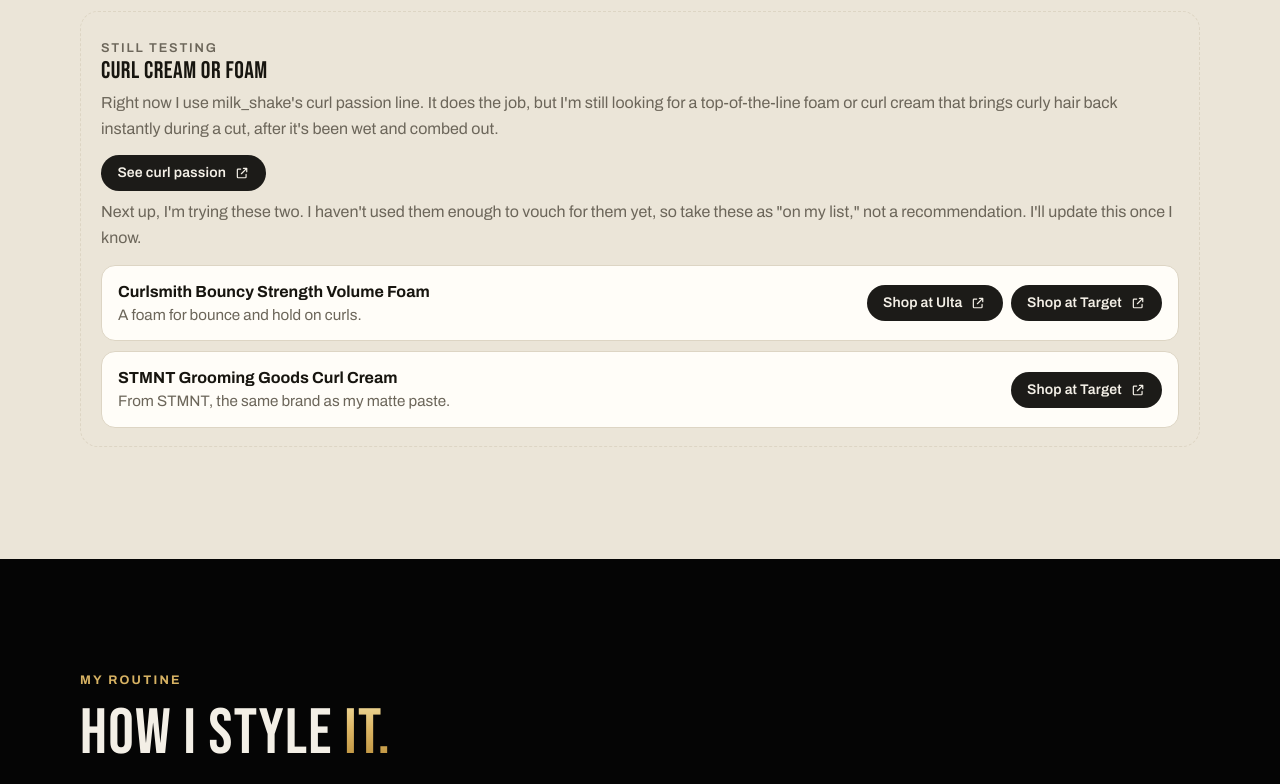
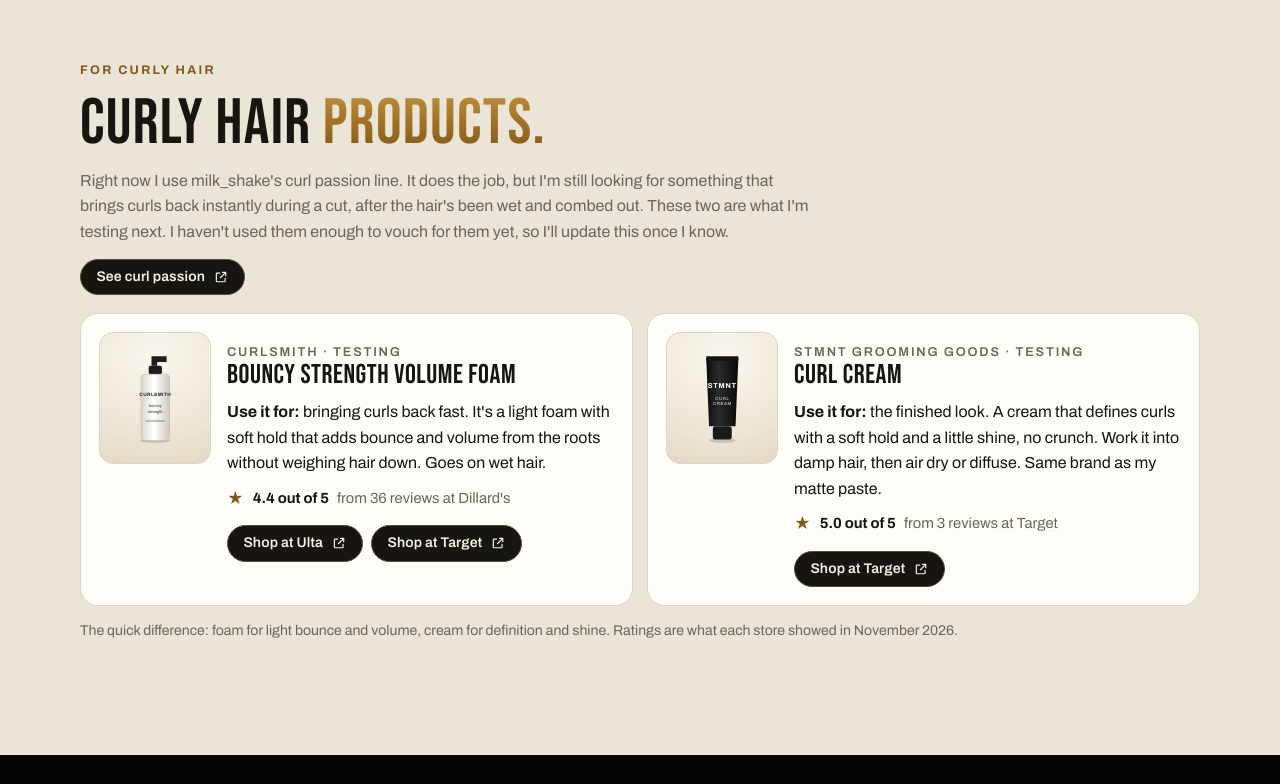
Before and after one commit to miguelflopez403-tech/Lopezcuts, a plain HTML site: page products.html in a window 1280 px wide. Shown: the part 1350-2134 px from the top of the page. Drawn offline with Linux system fonts and the light colour scheme.

Commit message:
Styling Products: Curly hair products section (#40)
Claude-Session: https://claude.ai/code/session_01GpJd7ooUEJFJEBUoUZs89K

Co-authored-by: Claude <noreply@anthropic.com>

```diff
--- a/products.html
+++ b/products.html
@@ -66,14 +66,15 @@
   .pr-steps b { display: grid; place-items: center; width: 40px; height: 40px; border-radius: 50%; background: var(--gold); color: #17130a; font: 400 1.4rem/1 var(--display); margin-bottom: 12px; }
   .pr-steps h3 { font-size: 1.5rem; margin-bottom: 6px; }
   .pr-steps p { margin: 0; line-height: 1.55; }
-  .pr-testing { margin-top: 14px; padding: 18px 20px; border-radius: 18px; border: 1px dashed var(--line); background: transparent; }
-  .pr-testing h3 { font-size: 1.5rem; }
-  .pr-testing p { margin: 8px 0 0; line-height: 1.6; color: var(--muted); }
-  .pr-testing > p + .pr-links { margin-bottom: 6px; }
-  .pr-try { list-style: none; margin: 14px 0 0; padding: 0; display: grid; gap: 10px; }
-  .pr-try li { display: flex; align-items: center; justify-content: space-between; gap: 12px 16px; flex-wrap: wrap; padding: 14px 16px; border-radius: 14px; background: var(--card); border: 1px solid var(--line); }
-  .pr-try span { color: var(--muted); font-size: .95rem; line-height: 1.5; }
-  .pr-try b { display: block; color: var(--text); font-size: 1rem; }
+  .pr-curly { margin-top: clamp(40px, 6vw, 64px); }
+  .pr-curly h2 { margin-bottom: 12px; }
+  .pr-curly-lede { max-width: 46em; line-height: 1.6; margin: 0; color: var(--muted); }
+  .pr-use b, .pr-rating b { color: var(--text); }
+  .pr-rating { display: flex; flex-wrap: wrap; align-items: center; gap: 4px 8px; font-size: .92rem; color: var(--muted); }
+  .pr-stars { color: var(--gold-deep); letter-spacing: 1px; font-size: 1rem; }
+  .pr-links .btn:not(.gold) { background: #17150f; color: #f3efe6; border: 1px solid #5a503f; }
+  .pr-links .btn:not(.gold):hover { border-color: var(--gold); }
+  .pr-note { margin: 14px 0 0; font-size: .88rem; color: var(--muted); }
   @media (max-width: 860px) { .pr-steps { grid-template-columns: 1fr 1fr; } }
   @media (max-width: 640px) {
     .pr-star { grid-template-columns: 1fr; }
@@ -191,16 +192,38 @@
         </li>
       </ul>
 
-      <div class="pr-testing">
-        <p class="pr-brand">Still testing</p>
-        <h3>Curl cream or foam</h3>
-        <p>Right now I use milk_shake's curl passion line. It does the job, but I'm still looking for a top-of-the-line foam or curl cream that brings curly hair back instantly during a cut, after it's been wet and combed out.</p>
+      <div class="pr-curly" id="curly">
+        <p class="kicker">For curly hair</p>
+        <h2>Curly hair <span class="gold">products.</span></h2>
+        <p class="pr-curly-lede">Right now I use milk_shake's curl passion line. It does the job, but I'm still looking for something that brings curls back instantly during a cut, after the hair's been wet and combed out. These two are what I'm testing next. I haven't used them enough to vouch for them yet, so I'll update this once I know.</p>
         <div class="pr-links"><a class="btn sm" href="https://us.milkshakehair.com/products/milk_shake-curl-passion-leave-in" target="_blank" rel="noopener">See curl passion <svg class="ic"><use href="#i-out"/></svg></a></div>
-        <p>Next up, I'm trying these two. I haven't used them enough to vouch for them yet, so take these as "on my list," not a recommendation. I'll update this once I know.</p>
-        <ul class="pr-try">
-          <li><span><b>Curlsmith Bouncy Strength Volume Foam</b>A foam for bounce and hold on curls.</span><span class="pr-links" style="margin:0"><a class="btn sm" href="https://www.ulta.com/search?search=curlsmith%20bouncy%20strength%20volume%20foam" target="_blank" rel="noopener">Shop at Ulta <svg class="ic"><use href="#i-out"/></svg></a><a class="btn sm" href="https://www.target.com/p/curlsmith-bouncy-strength-volume-foam-7-5-fl-oz-ulta-beauty/-/A-82518927" target="_blank" rel="noopener">Shop at Target <svg class="ic"><use href="#i-out"/></svg></a></span></li>
-          <li><span><b>STMNT Grooming Goods Curl Cream</b>From STMNT, the same brand as my matte paste.</span><a class="btn sm" href="https://www.target.com/p/-/A-92806467" target="_blank" rel="noopener">Shop at Target <svg class="ic"><use href="#i-out"/></svg></a></li>
+        <ul class="pr-grid">
+          <li class="pr-card">
+            <div class="pr-pic">
+          <svg viewBox="0 0 100 100" role="img" aria-label="Drawing of the Curlsmith Bouncy Strength Volume Foam pump bottle"><defs><linearGradient id="cf" x1="0" x2="1"><stop offset="0" stop-color="#d9d5cd"/><stop offset=".45" stop-color="#ffffff"/><stop offset="1" stop-color="#cfc9bd"/></linearGradient></defs><ellipse cx="50" cy="95" rx="16" ry="2.6" fill="#000" opacity=".14"/><path d="M46 6h16v6H52v4h-6z" fill="#1d1d1d"/><rect x="43" y="16" width="14" height="9" rx="2" fill="#1d1d1d"/><path d="M35 29q0-4 4-4h22q4 0 4 4v61q0 5-5 5H40q-5 0-5-5z" fill="url(#cf)" stroke="#bdb6a8" stroke-width=".6"/><text x="50" y="48" text-anchor="middle" font-family="Archivo,Arial,sans-serif" font-size="5" font-weight="700" letter-spacing=".4" fill="#222">CURLSMITH</text><text x="50" y="60" text-anchor="middle" font-family="Archivo,Arial,sans-serif" font-size="4.2" fill="#333">bouncy</text><text x="50" y="66" text-anchor="middle" font-family="Archivo,Arial,sans-serif" font-size="4.2" fill="#333">strength</text><text x="50" y="76" text-anchor="middle" font-family="Archivo,Arial,sans-serif" font-size="3.6" fill="#555">volume foam</text></svg>
+            </div>
+            <div>
+              <p class="pr-brand">Curlsmith · Testing</p>
+              <h3>Bouncy Strength Volume Foam</h3>
+              <p class="pr-use"><b>Use it for:</b> bringing curls back fast. It's a light foam with soft hold that adds bounce and volume from the roots without weighing hair down. Goes on wet hair.</p>
+              <p class="pr-rating"><span class="pr-stars" aria-hidden="true">★</span> <b>4.4 out of 5</b> from 36 reviews at Dillard's</p>
+              <div class="pr-links"><a class="btn sm" href="https://www.ulta.com/search?search=curlsmith%20bouncy%20strength%20volume%20foam" target="_blank" rel="noopener">Shop at Ulta <svg class="ic"><use href="#i-out"/></svg></a><a class="btn sm" href="https://www.target.com/p/curlsmith-bouncy-strength-volume-foam-7-5-fl-oz-ulta-beauty/-/A-82518927" target="_blank" rel="noopener">Shop at Target <svg class="ic"><use href="#i-out"/></svg></a></div>
+            </div>
+          </li>
+          <li class="pr-card">
+            <div class="pr-pic">
+          <svg viewBox="0 0 100 100" role="img" aria-label="Drawing of the black STMNT Curl Cream tube"><defs><linearGradient id="ct" x1="0" x2="1"><stop offset="0" stop-color="#0c0c0c"/><stop offset=".4" stop-color="#2b2b2b"/><stop offset="1" stop-color="#080808"/></linearGradient></defs><ellipse cx="50" cy="95" rx="14" ry="2.6" fill="#000" opacity=".14"/><rect x="40" y="80" width="20" height="14" rx="3" fill="#1a1a1a"/><path d="M33 8h34l-3 72H36z" fill="url(#ct)"/><rect x="33" y="6" width="34" height="5" rx="1" fill="#141414"/><text x="50" y="40" text-anchor="middle" font-family="Archivo,Arial,sans-serif" font-size="7.5" font-weight="700" letter-spacing=".8" fill="#fff">STMNT</text><text x="50" y="52" text-anchor="middle" font-family="Archivo,Arial,sans-serif" font-size="4.6" letter-spacing=".6" fill="#e9e9e9">CURL</text><text x="50" y="58" text-anchor="middle" font-family="Archivo,Arial,sans-serif" font-size="4.6" letter-spacing=".6" fill="#e9e9e9">CREAM</text></svg>
+            </div>
+            <div>
+              <p class="pr-brand">STMNT Grooming Goods · Testing</p>
+              <h3>Curl Cream</h3>
+              <p class="pr-use"><b>Use it for:</b> the finished look. A cream that defines curls with a soft hold and a little shine, no crunch. Work it into damp hair, then air dry or diffuse. Same brand as my matte paste.</p>
+              <p class="pr-rating"><span class="pr-stars" aria-hidden="true">★</span> <b>5.0 out of 5</b> from 3 reviews at Target</p>
+              <div class="pr-links"><a class="btn sm" href="https://www.target.com/p/-/A-92806467" target="_blank" rel="noopener">Shop at Target <svg class="ic"><use href="#i-out"/></svg></a></div>
+            </div>
+          </li>
         </ul>
+        <p class="pr-note">The quick difference: foam for light bounce and volume, cream for definition and shine. Ratings are what each store showed in November 2026.</p>
       </div>
     </div>
   </section>
```
